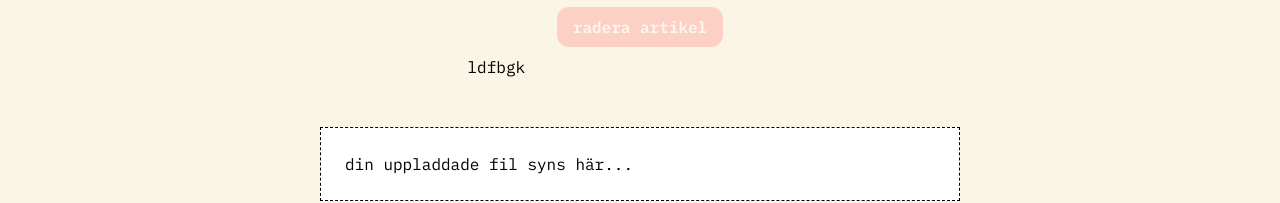
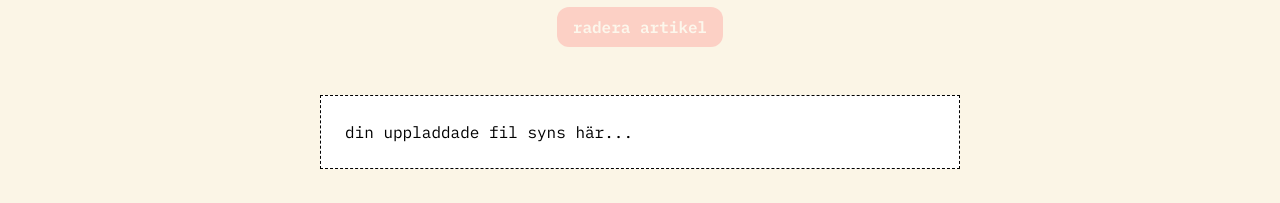
Before and after one commit to Emilaberg/datacentralen, a React (Vite) app: page /dashboard in a window 1280 px wide. Shown: the part 547-750 px from the top of the page. Built offline with nearby package versions, Linux system fonts and the light colour scheme; no server answers; sample sign-in values are in the browser's storage.

Commit message:
removed button that I used for testing auth stuff

```diff
--- a/src/Routing/routes/Editpage.tsx
+++ b/src/Routing/routes/Editpage.tsx
@@ -104,12 +104,6 @@ const Editpage = () => {
     }
     setIsDeleteModalOpen(true);
   };
-  const test = async () => {
-    const serv = AuthorizedApiService();
-    const ans = await serv.TokenIsAuthorized()
-    console.log("TOKEN VALIDITY",ans );
-
-  }
 
   return (
     <section className="min-h-screen flex flex-col items-center ">
@@ -178,9 +172,7 @@ const Editpage = () => {
         >
           radera artikel
         </button>
-        <button onClick={() => test()}>
-          ldfbgk
-        </button>
+
 
       </div>
 
```
